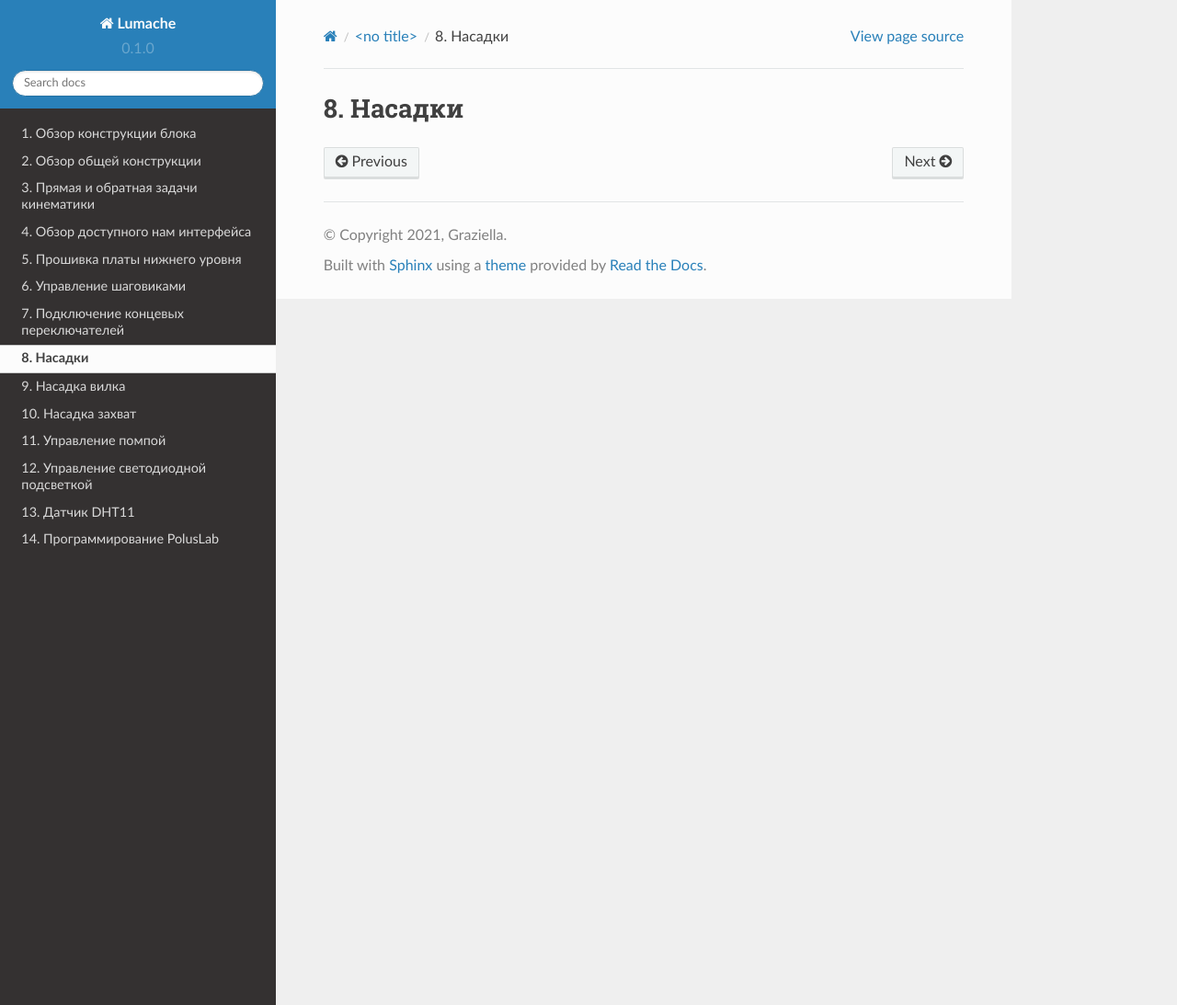
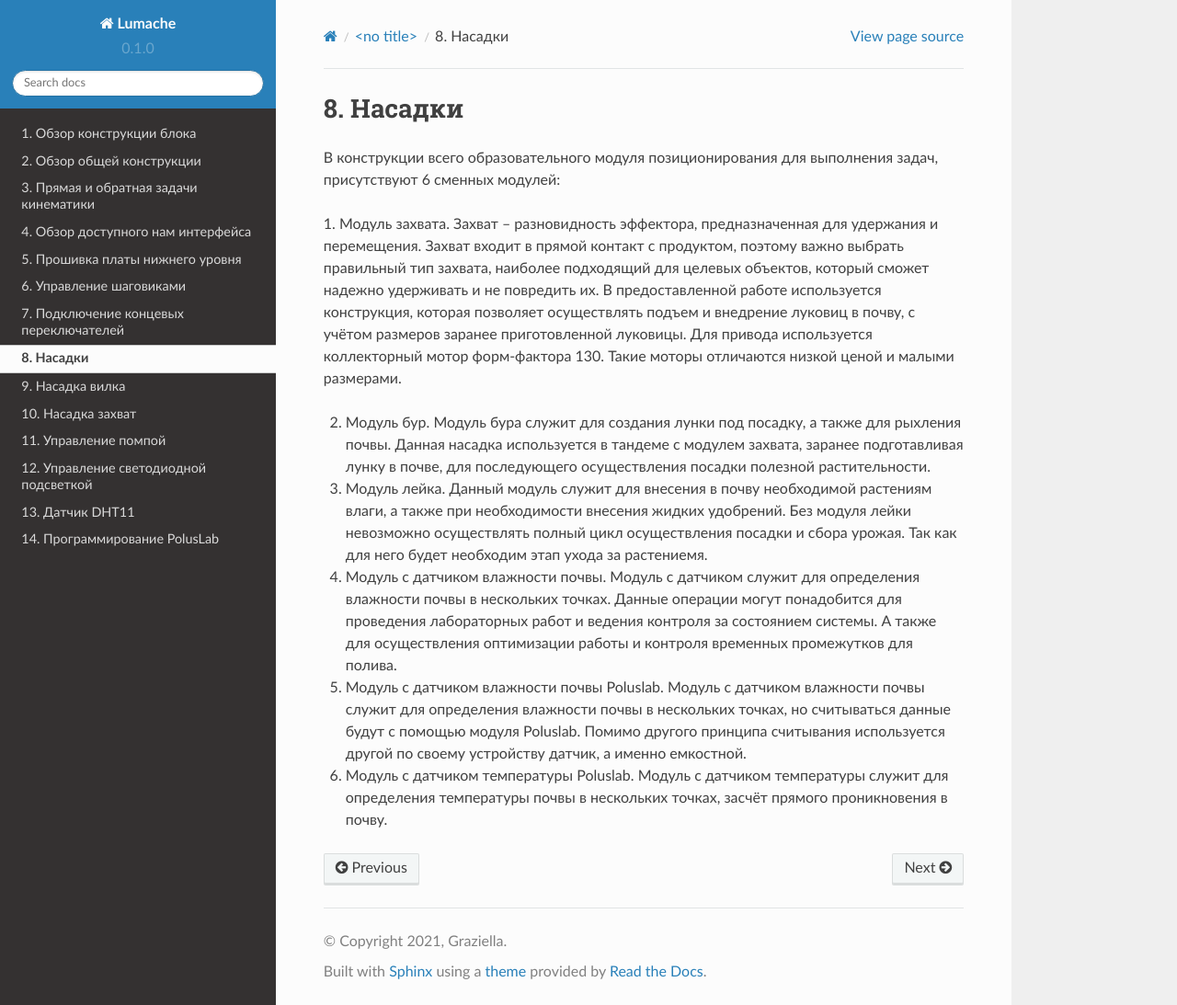
Before and after one commit to BBanwz/AgroLab_Multibot, a Sphinx documentation site: the page built from docs/source/7/1.rst, in a window 1280 px wide and 1093 px high. Shown: the whole window at 92% size. Built offline with Sphinx 7.4.7 and the Read the Docs theme 2.0.0, drawn with Linux system fonts in a browser that asks for light colours.

Commit message:
Update 1.rst

```diff
--- a/docs/source/7/1.rst
+++ b/docs/source/7/1.rst
@@ -1,2 +1,18 @@
 Насадки
 =======
+
+В конструкции всего образовательного модуля позиционирования для выполнения задач, присутствуют 6 сменных модулей:
+
+1. Модуль захвата.
+Захват – разновидность эффектора, предназначенная для удержания и перемещения. Захват входит в прямой контакт с продуктом, поэтому важно выбрать правильный тип захвата, наиболее подходящий для целевых объектов, который сможет надежно удерживать и не повредить их. В предоставленной работе используется конструкция, которая позволяет осуществлять подъем и внедрение луковиц в почву, с учётом размеров заранее приготовленной луковицы.
+Для привода используется коллекторный мотор форм-фактора 130. Такие моторы отличаются низкой ценой и малыми размерами.
+
+2. Модуль бур. Модуль бура служит для создания лунки под посадку, а также для рыхления почвы. Данная насадка используется в тандеме с модулем захвата, заранее подготавливая лунку в почве, для последующего осуществления посадки полезной растительности.
+
+3. Модуль лейка. Данный модуль служит для внесения в почву необходимой растениям влаги, а также при необходимости внесения жидких удобрений. Без модуля лейки невозможно осуществлять полный цикл осуществления посадки и сбора урожая. Так как для него будет необходим этап ухода за растениемя.
+
+4. Модуль с датчиком влажности почвы. Модуль с датчиком служит для определения влажности почвы в нескольких точках. Данные операции могут понадобится для проведения лабораторных работ и ведения контроля за состоянием системы. А также для осуществления оптимизации работы и контроля временных промежутков для полива.
+
+5. Модуль с датчиком влажности почвы Poluslab. Модуль с датчиком влажности почвы служит для определения влажности почвы в нескольких точках, но считываться данные будут с помощью модуля Poluslab. Помимо другого принципа считывания используется другой по своему устройству датчик, а именно емкостной.
+
+6. Модуль с датчиком температуры Poluslab. Модуль с датчиком температуры служит для определения температуры почвы в нескольких точках, засчёт прямого проникновения в почву.
```
